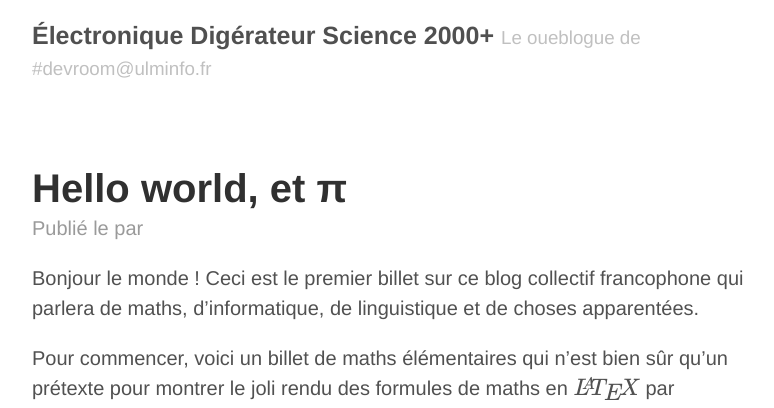
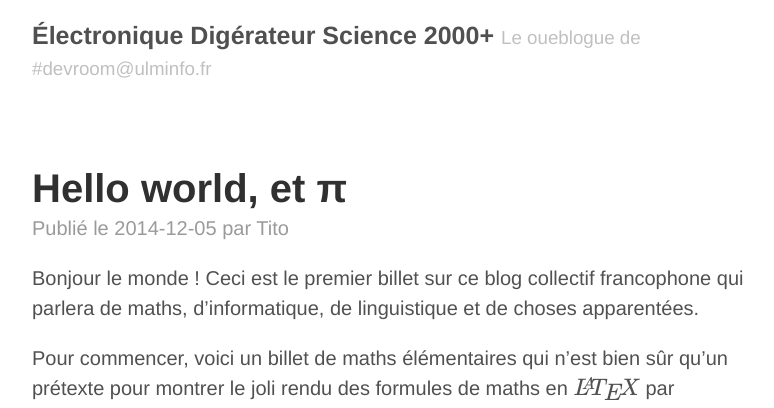
Before and after one commit to electronicdigeratorscience2000plus/electronicdigeratorscience2000plus.github.io, a Jekyll site: the page built from index.html, in a window 1280 px wide and 900 px high. Shown: the top 408 px of the window, without its empty margins (248-1022 px from the left). Built offline with Jekyll 4.4.1, drawn with Linux system fonts in a browser that asks for light colours; formulas are drawn with MathJax 3; the list of posts is cut into pages by our own code.

Commit message:
fix build error

```diff
--- a/index.html
+++ b/index.html
@@ -13,9 +13,9 @@ title: Home
     </h1>
     <div class="post-date-author">
       Publié le
-      <time datetime="{{ page.date | date_to_xmlschema }}" class="page-date">{{ page.date | date: '%Y-%m-%d' }}</time>
+      <time datetime="{{ post.date | date_to_xmlschema }}">{{ post.date | date: '%Y-%m-%d' }}</time>
       par
-      <span rel="author">{{ page.author }}</span>
+      <span rel="author">{{ post.author }}</span>
     </div>
     {{ post.content }}
   </article>
```
